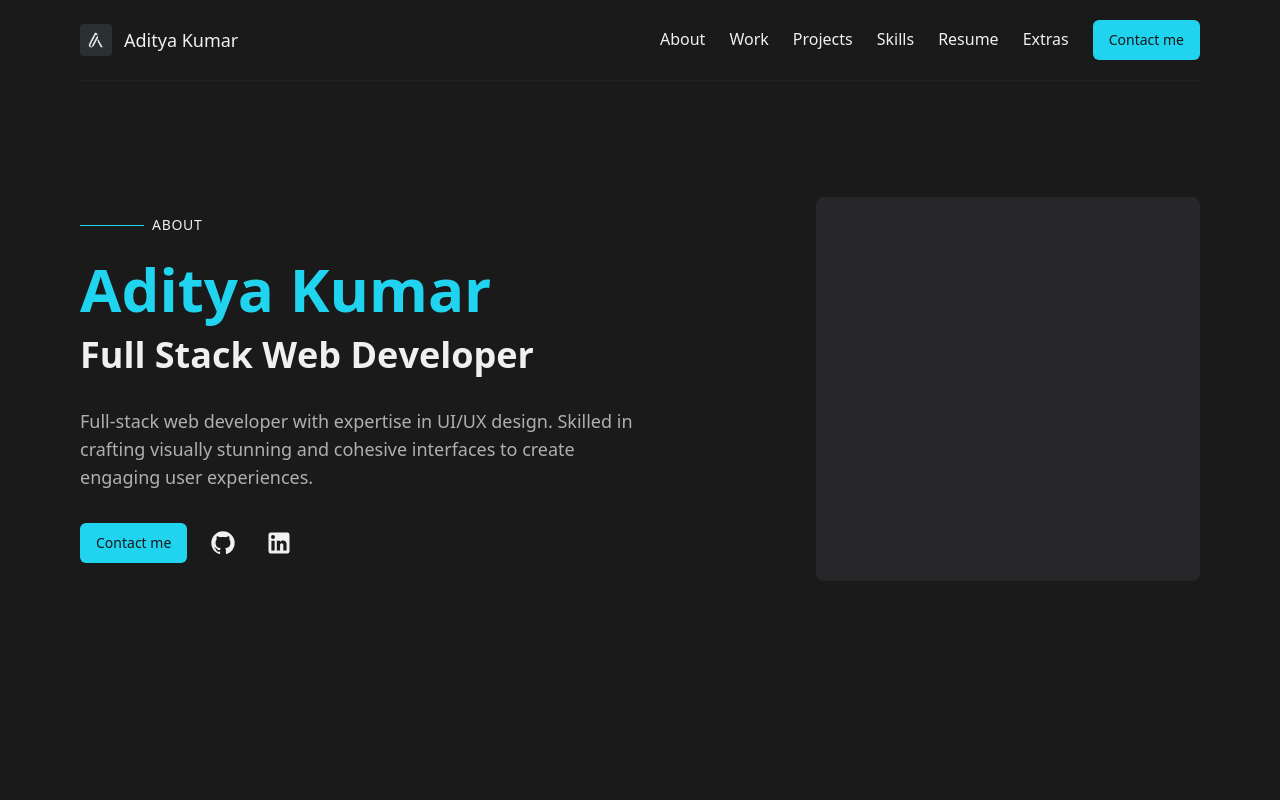
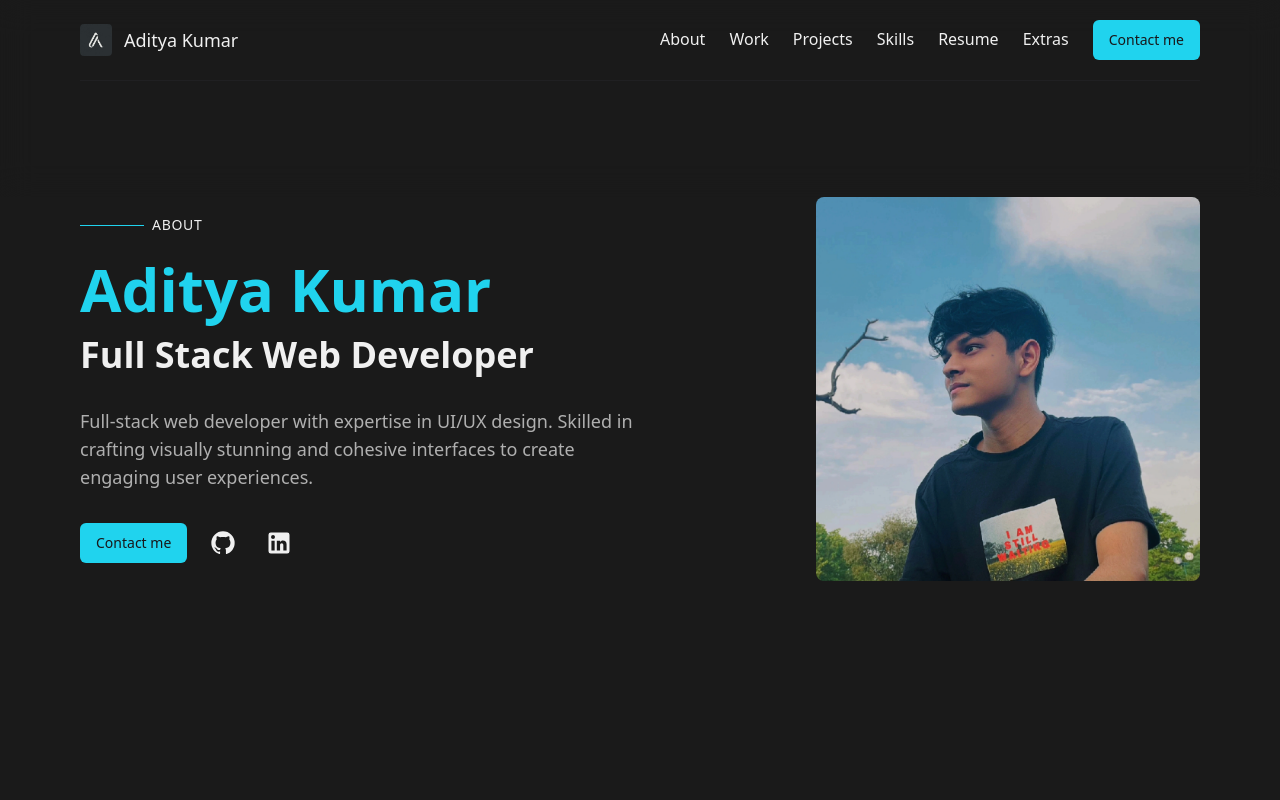
Before and after one commit to addoxy/axii.sh, a Next.js app: page / in a window 1280 px wide. Shown: the top 800 px of the page. Built offline with nearby package versions, Linux system fonts and the light colour scheme; what tailwindcss-debug-screens would draw is missing.

Commit message:
Add my photo

```diff
--- a/src/app/page.tsx
+++ b/src/app/page.tsx
@@ -15,6 +15,7 @@ import { backendSkills, frontendSkills, otherSkills } from '@/data/skills';
 import { WORK_PROJECTS } from '@/data/work-projects';
 import { cn } from '@/utils/utils';
 import { Mail } from 'lucide-react';
+import Image from 'next/image';
 
 export default function Home() {
   return (
@@ -53,7 +54,13 @@ export default function Home() {
               </SocialLink>
             </div>
           </div>
-          <div className="h-96 w-full rounded-lg bg-muted sm:size-96" />
+          <Image
+            src="/me.webp"
+            width={2015}
+            height={2015}
+            alt="me"
+            className="h-96 w-full rounded-lg object-cover sm:size-96"
+          />
         </Section>
 
         {/* work experience section */}
```
Also changed, not shown: public/me.webp (added).
